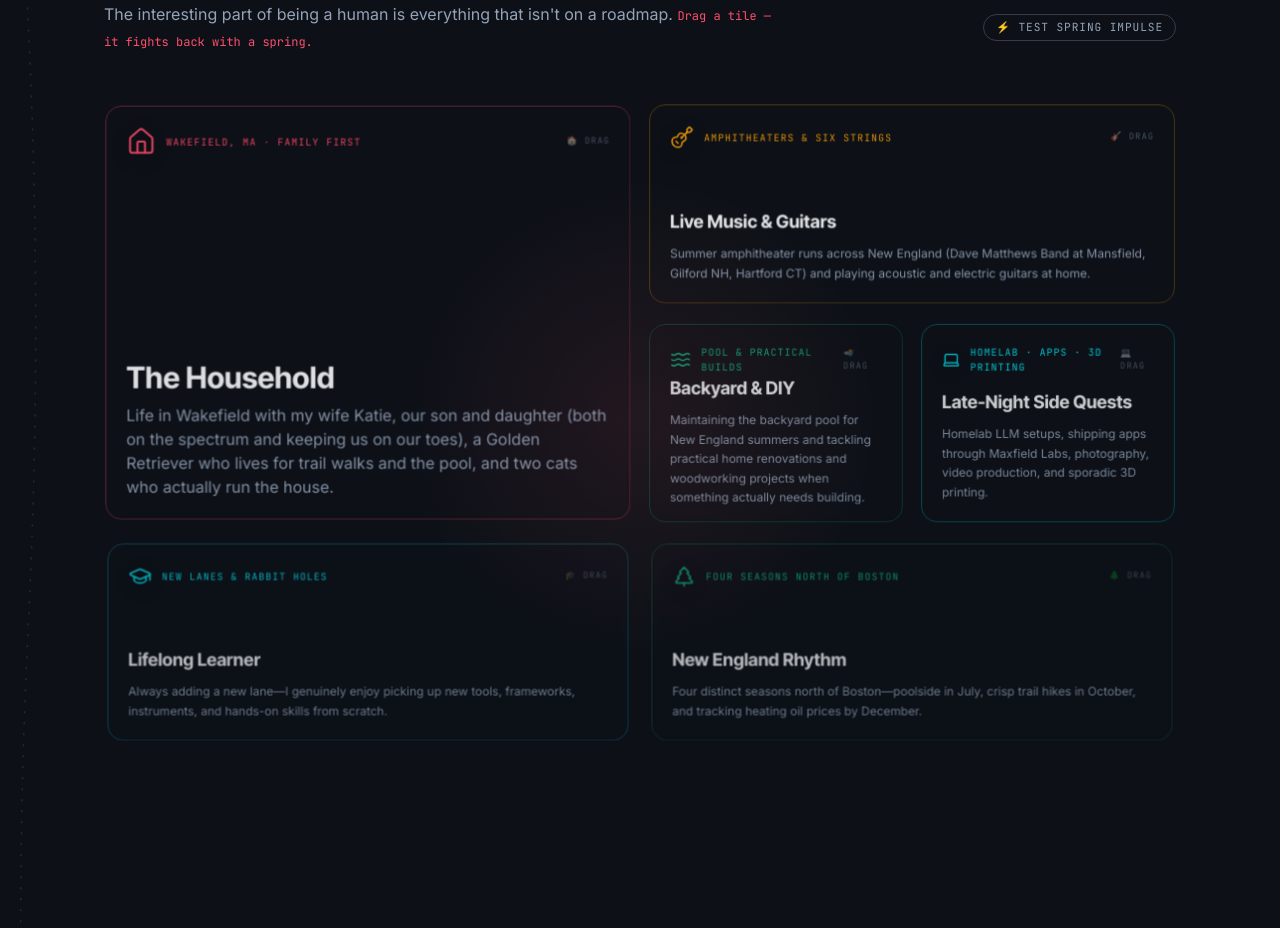
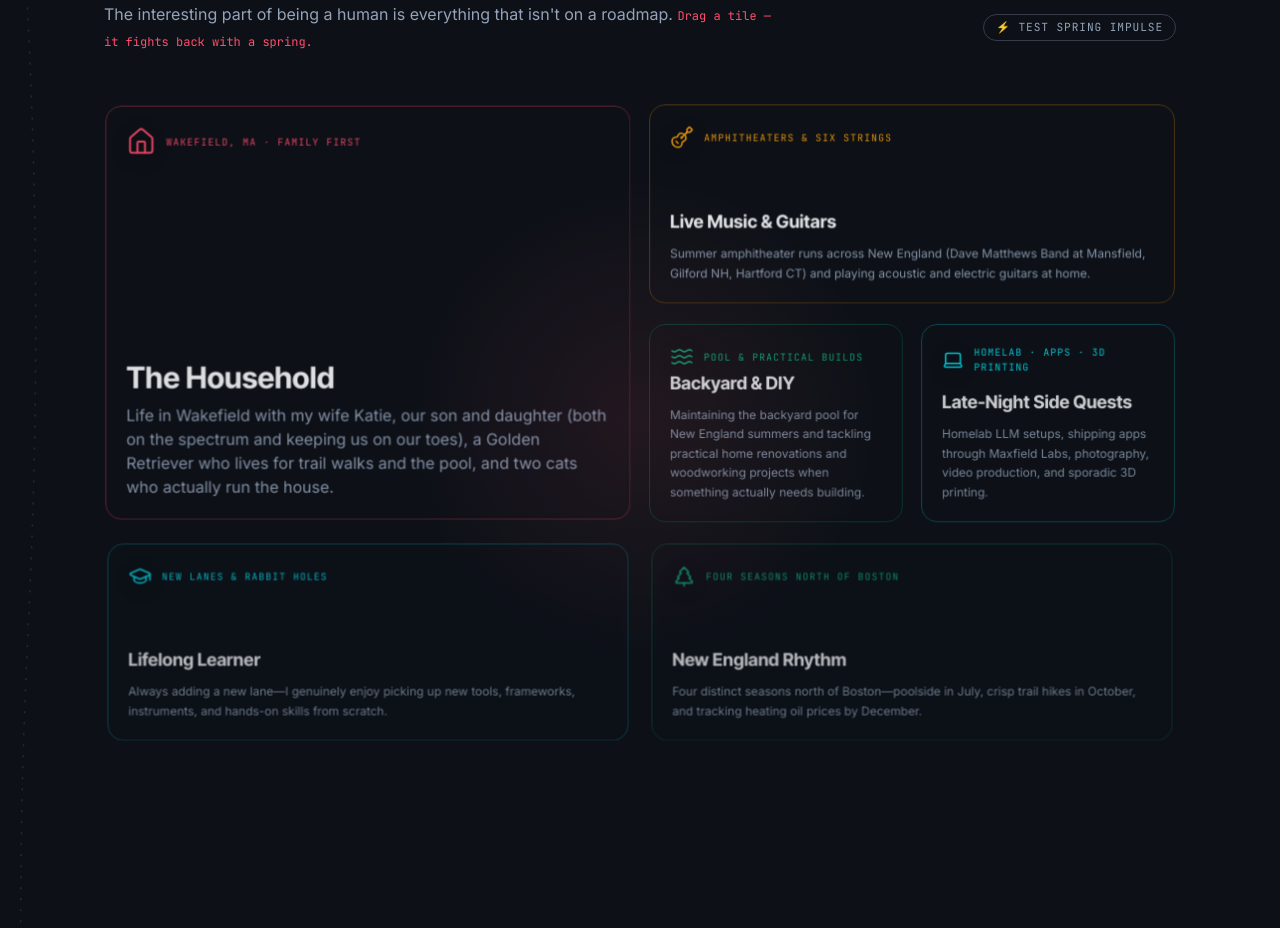
Before and after one commit to n8thegr8/natemaxfield, a Next.js app: page / in a window 1280 px wide. Shown: the part 6040-6968 px from the top of the page. Built offline with nearby package versions, Linux system fonts and the light colour scheme.

Commit message:
Remove drag label and emoji from Bento tiles while keeping spring-drag behavior

```diff
--- a/src/components/ChaosBento.tsx
+++ b/src/components/ChaosBento.tsx
@@ -372,9 +372,6 @@ function SpringTile({
             {spec.meta}
           </span>
         </div>
-        <span className="font-mono text-[9px] uppercase tracking-widest text-pewter/50">
-          {spec.emoji} drag
-        </span>
       </div>
 
       <div>
```
